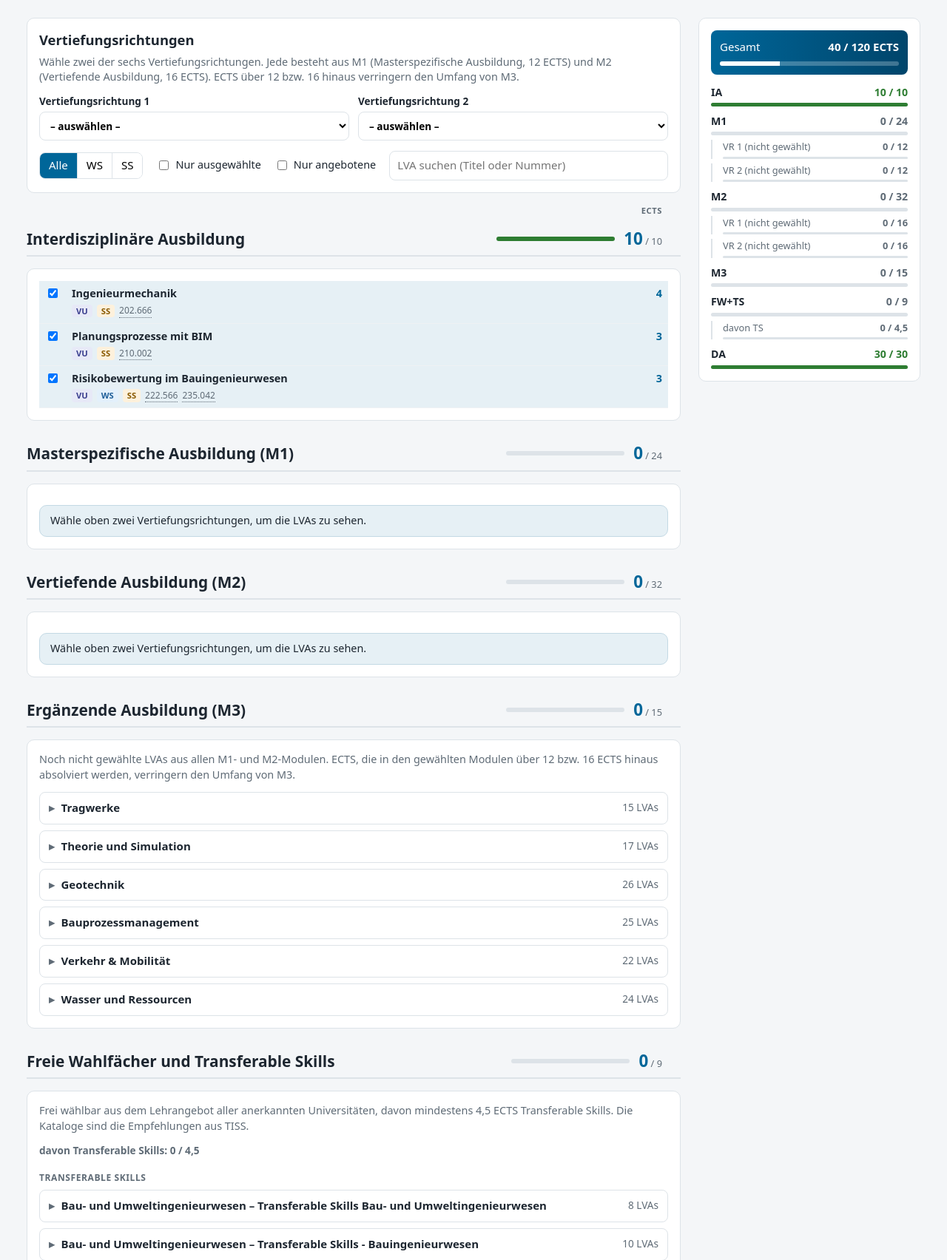
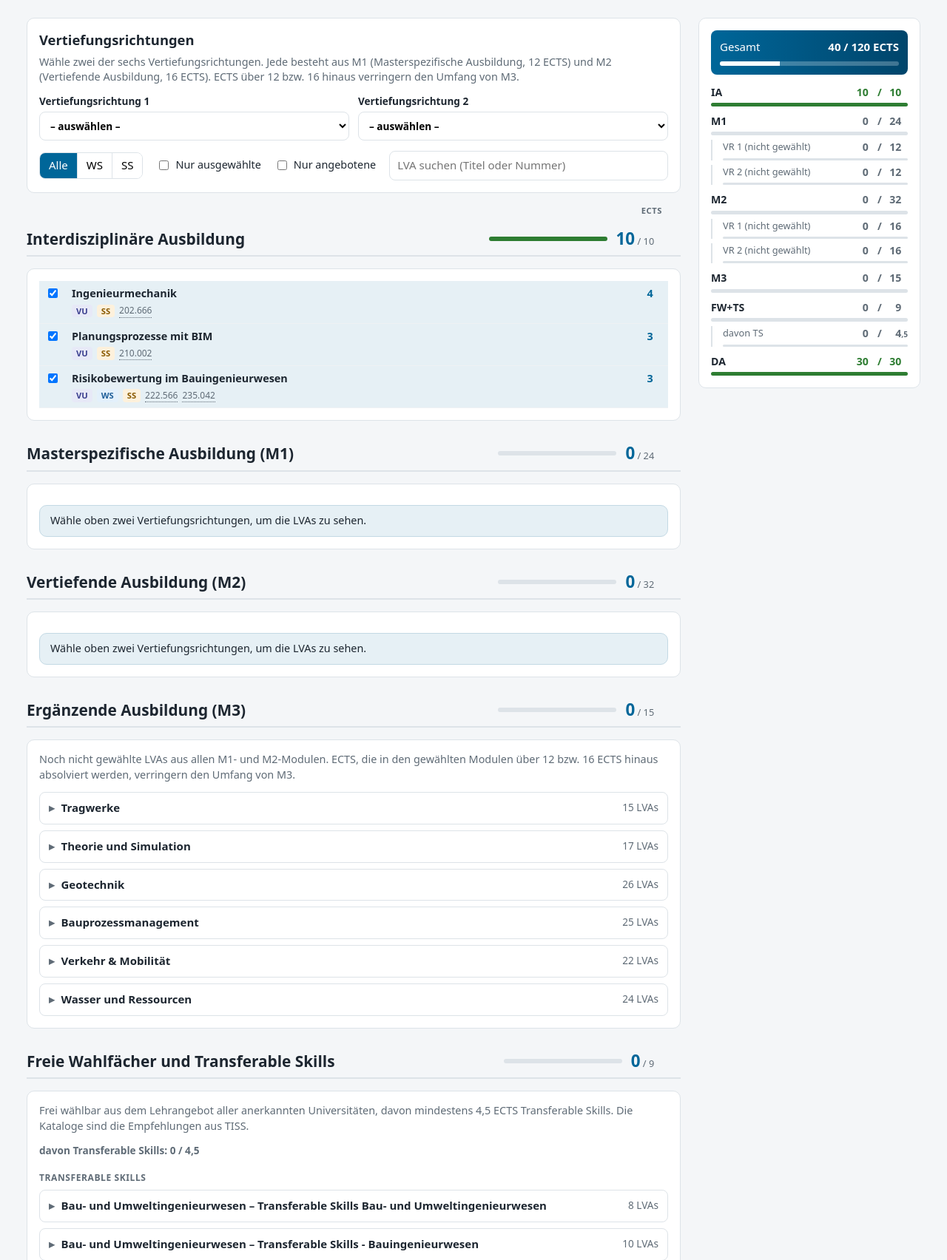
Before and after one commit to sushimako/tubi-master, a Flask app: page / in a window 1280 px wide. Shown: the part 126-1830 px from the top of the page at 74% size. Run offline with Flask 3, Linux system fonts and the light colour scheme.

Commit message:
Align ECTS on decimal comma
Co-Authored-By: Claude Opus 5 <noreply@anthropic.com>
Claude-Session: https://claude.ai/code/session_01Memsf5CWX4X4Cty2oU7PFU

```diff
--- a/static/app.js
+++ b/static/app.js
@@ -53,6 +53,11 @@
 
   const numberFormat = new Intl.NumberFormat("de-AT", { maximumFractionDigits: 2 });
   const fmt = (n) => numberFormat.format(Math.round(n * 100) / 100);
+  // Whole numbers reserve the width of a decimal part, so columns align on the decimal comma.
+  const num = (n) => {
+    const [whole, decimals] = fmt(n).split(",");
+    return decimals ? `${whole}<span class="dec">,${decimals}</span>` : `${whole}<span class="dec pad">,0</span>`;
+  };
   const esc = (s) => String(s).replace(/[&<>"']/g, (ch) => ({ "&": "&amp;", "<": "&lt;", ">": "&gt;", '"': "&quot;", "'": "&#39;" })[ch]);
   const semesterLabel = (code) => `${code.endsWith("W") ? "WS" : "SS"} ${code.slice(2, 4)}`;
   const sumEcts = (keys) => keys.reduce((total, key) => total + ITEMS[key].ects, 0);
@@ -278,7 +283,7 @@
     return `<tr data-key="${key}" class="${on ? "on" : ""}${info.seasons.size ? "" : " muted"}">
       <td class="cb"><input type="checkbox"${on ? " checked" : ""} aria-label="${esc(item.title)}"></td>
       <td><div class="name">${esc(item.title)}</div><div class="meta"><span class="badge type">${item.type}</span>${seasons}${status}${courses}${counted}</div></td>
-      <td class="num ects">${fmt(item.ects)}</td>
+      <td class="num ects">${num(item.ects)}</td>
     </tr>`;
   }
 
@@ -294,7 +299,7 @@
   }
 
   function score(current, required) {
-    return `<div class="score">${fmt(current)}<small> / ${fmt(required)}</small></div>`;
+    return `<div class="score">${fmt(current)}<small> / ${num(required)}</small></div>`;
   }
 
   // Only top-level module headlines carry a progress bar.
@@ -409,7 +414,7 @@
         ${rows.map((r) => `<li class="${r.current >= r.required - EPS ? "done" : ""}${r.sub ? " sub" : ""}" title="${esc(r.label)}">
           <div class="row">
             <span class="short">${esc(r.short)}</span>
-            <span class="value">${fmt(r.current)} / ${fmt(r.required)}${r.current > r.required + EPS ? `<sup>+${fmt(r.current - r.required)}</sup>` : ""}</span>
+            <span class="value"><span class="cur">${num(r.current)}</span><span class="sep">/</span><span class="req">${num(r.required)}</span>${r.current > r.required + EPS ? `<sup>+${fmt(r.current - r.required)}</sup>` : ""}</span>
           </div>
           ${progressBar(r.current, r.required)}
           ${r.note ? `<small>${esc(r.note)}</small>` : ""}
--- a/static/style.css
+++ b/static/style.css
@@ -86,7 +86,8 @@ main, .sections { display: grid; gap: 16px; min-width: 0; }
 .subgroup > header { padding-right: 8px; }
 .card .notice { margin: 12px 0 0; }
 .hint { color: var(--muted); font-size: .9rem; margin: 0 0 12px; }
-.score { font-size: 1.4rem; font-weight: 700; color: var(--tu); white-space: nowrap; }
+.score { font-size: 1.4rem; font-weight: 700; color: var(--tu); white-space: nowrap; font-variant-numeric: tabular-nums; }
+.dec.pad { visibility: hidden; }
 .score small { font-size: .8rem; font-weight: 500; color: var(--muted); }
 .subscore { font-size: .85rem; color: var(--muted); margin: 4px 0 0; font-weight: 600; }
 .subscore.done { color: var(--ok); }
@@ -146,7 +147,7 @@ tr.muted .name { color: var(--muted); }
 td.cb { width: 28px; }
 td.cb input { margin-top: 3px; pointer-events: none; }
 .num { text-align: right; white-space: nowrap; width: 52px; }
-td.ects { font-weight: 700; color: var(--tu); }
+td.ects { font-weight: 700; color: var(--tu); font-variant-numeric: tabular-nums; }
 /* Groups add a 1px border; keep their ECTS on the same column as the module tables. */
 details.group td.ects { padding-right: 7px; }
 .name { font-weight: 600; }
@@ -242,6 +243,12 @@ button.link { background: none; border: 0; color: var(--bad); cursor: pointer; p
 .progress li .short { font-weight: 600; }
 .progress li .value { font-variant-numeric: tabular-nums; color: var(--muted); font-weight: 600; }
 .progress li.done .value { color: var(--ok); }
+/* Same size in top and sub rows, otherwise the em-based cells and pads differ and digits drift. */
+.progress li .value { font-size: .88rem; }
+.progress li .value .cur, .progress li .value .req { display: inline-block; min-width: 2.25em; text-align: right; }
+.progress li .value .sep { padding: 0 .25em; }
+/* Smaller decimals keep the reserved space for whole numbers from opening wide gaps. */
+.progress li .value .dec { font-size: .72em; }
 .progress li sup { color: var(--warn); margin-left: 2px; }
 .progress li .bar { margin: 4px 0 0; height: 5px; }
 .progress li small { color: var(--muted); font-size: .75rem; }
```
